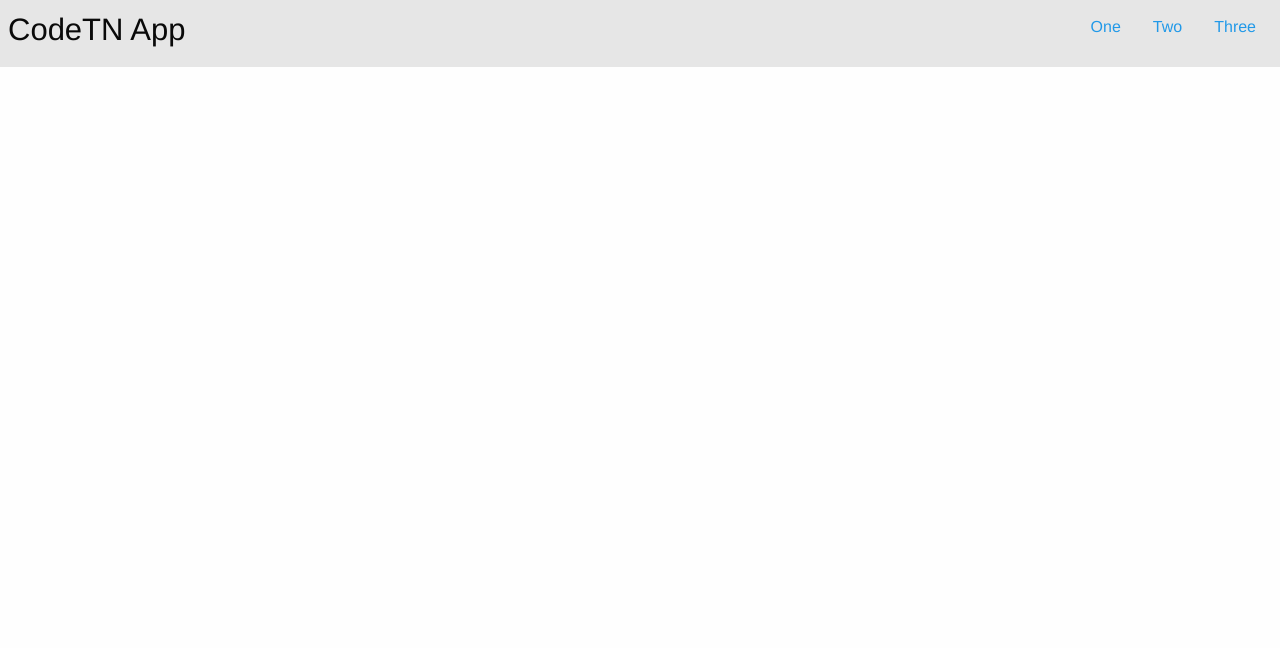
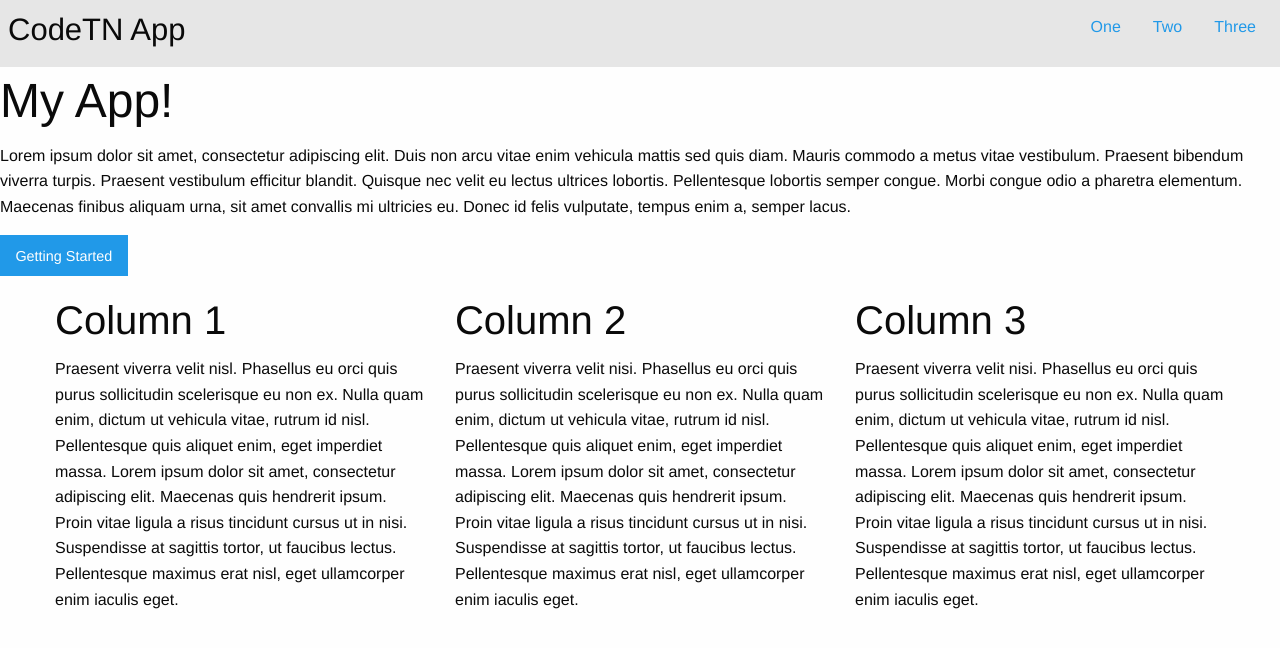
Before and after one commit to lathamcd/codetn-workshop, a plain HTML site: page foundation-example/index.html in a window 1280 px wide. Drawn offline with Linux system fonts and the light colour scheme.

```diff
--- a/foundation-example/index.html
+++ b/foundation-example/index.html
@@ -29,6 +29,45 @@
   </nav>
 <!-- End Menu -->
 
+<!-- Begin Hero -->
+
+<section class="hero">
+  <div class="wrapper">
+  <h1>My App!</h1>
+  <p>Lorem ipsum dolor sit amet, consectetur adipiscing elit. Duis non arcu vitae enim vehicula mattis sed quis diam. Mauris commodo a metus vitae vestibulum. Praesent bibendum viverra turpis. Praesent vestibulum efficitur blandit. Quisque nec velit eu lectus ultrices lobortis. Pellentesque lobortis semper congue. Morbi congue odio a pharetra elementum. Maecenas finibus aliquam urna, sit amet convallis mi ultricies eu. Donec id felis vulputate, tempus enim a, semper lacus.</p>
+  <a href="#" class="button">Getting Started</a></section>
+  </div>
+</section>
+<!-- End Hero -->
+
+
+<section class="main">
+  <div class="wrapper">
+  <div class="row">
+    <div class="large-4 medium-6 columns">
+      <h2>Column 1</h2>
+      <p>
+        Praesent viverra velit nisl. Phasellus eu orci quis purus sollicitudin scelerisque eu non ex. Nulla quam enim, dictum ut vehicula vitae, rutrum id nisl. Pellentesque quis aliquet enim, eget imperdiet massa. Lorem ipsum dolor sit amet, consectetur adipiscing elit. Maecenas quis hendrerit ipsum. Proin vitae ligula a risus tincidunt cursus ut in nisi. Suspendisse at sagittis tortor, ut faucibus lectus. Pellentesque maximus erat nisl, eget ullamcorper enim iaculis eget.
+      </p>
+      </div>
+      <div class="large-4 medium-6 columns">
+      <h2>Column 2</h2>
+      <p>Praesent viverra velit nisi. Phasellus eu orci quis purus sollicitudin scelerisque eu non ex. Nulla quam enim, dictum ut vehicula vitae, rutrum id nisl. Pellentesque quis aliquet enim, eget imperdiet massa. Lorem ipsum dolor sit amet, consectetur adipiscing elit. Maecenas quis hendrerit ipsum. Proin vitae ligula a risus tincidunt cursus ut in nisi. Suspendisse at sagittis tortor, ut faucibus lectus. Pellentesque maximus erat nisl, eget ullamcorper enim iaculis eget.
+      </p>
+      </div>
+
+      <div class="large-4 medium-12 columns">
+      <h2>Column 3</h2>
+      <p>Praesent viverra velit nisi. Phasellus eu orci quis purus sollicitudin scelerisque eu non ex. Nulla quam enim, dictum ut vehicula vitae, rutrum id nisl. Pellentesque quis aliquet enim, eget imperdiet massa. Lorem ipsum dolor sit amet, consectetur adipiscing elit. Maecenas quis hendrerit ipsum. Proin vitae ligula a risus tincidunt cursus ut in nisi. Suspendisse at sagittis tortor, ut faucibus lectus. Pellentesque maximus erat nisl, eget ullamcorper enim iaculis eget.
+      </p>
+      </div>
+      </div>
+      </div>
+  </div>
+
+</section>
+
+
 
     <script src="js/vendor/jquery.js"></script>
     <script src="js/vendor/what-input.js"></script>
```
